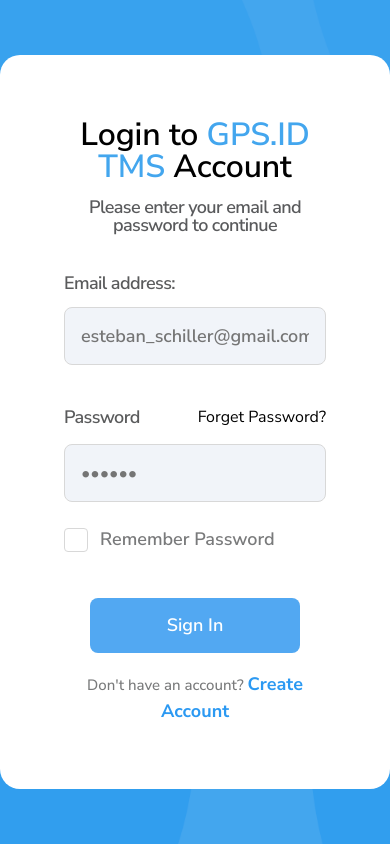
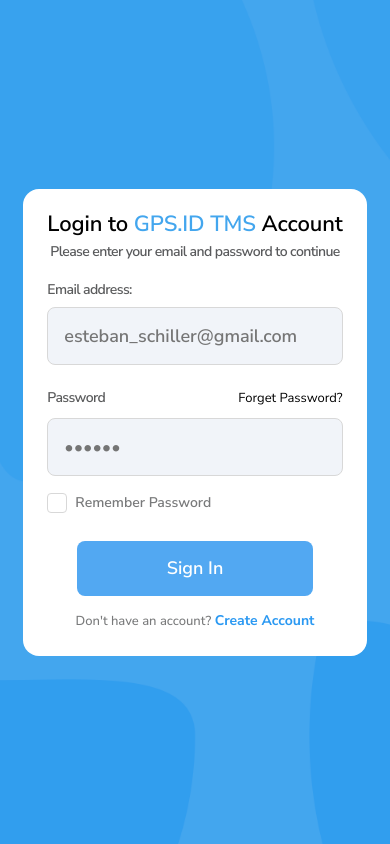
Before and after one commit to AndiMahardika/testing-superspring, a React (Vite) app: page / in a window 390 px wide. Built offline with nearby package versions, Linux system fonts and the light colour scheme.

Commit message:
feat: add responsive CSS styles for login page

```diff
--- a/src/features/authentication/components/auth.css
+++ b/src/features/authentication/components/auth.css
@@ -133,3 +133,74 @@
 .login-footer-link:hover {
   text-decoration: underline;
 }
+
+/* Mobile Responsive */
+@media (max-width: 480px) {
+  .login-card {
+    padding: 24px;
+    margin: 16px;
+    border-radius: 16px;
+  }
+
+  .login-title {
+    font-size: 22px;
+  }
+
+  .login-subtitle {
+    font-size: 14px;
+    margin-top: 10px;
+    margin-bottom: 24px;
+  }
+
+  .login-form-group {
+    margin-top: 24px;
+    gap: 10px;
+  }
+
+  .label-form {
+    font-size: 14px;
+  }
+
+  .input-field {
+    padding: 12px;
+    font-size: 14px;
+  }
+
+  .login-forgot-link {
+    font-size: 13px;
+  }
+
+  .login-remember-group {
+    margin-top: 16px;
+    margin-bottom: 28px;
+    gap: 8px;
+  }
+
+  .login-checkbox {
+    width: 20px;
+    height: 20px;
+  }
+
+  .login-checkbox:checked::after {
+    left: 6px;
+    top: 2px;
+    width: 5px;
+    height: 10px;
+  }
+
+  .login-checkbox-label {
+    font-size: 14px;
+  }
+
+  .login-footer {
+    margin-top: 14px;
+  }
+
+  .login-footer-text {
+    font-size: 13px;
+  }
+
+  .login-footer-link {
+    font-size: 14px;
+  }
+}
--- a/src/htmlcss/css/login.css
+++ b/src/htmlcss/css/login.css
@@ -214,3 +214,80 @@
   font-family: inherit;
   transition: all 0.2s ease;
 }
+
+/* Mobile Responsive */
+@media (max-width: 480px) {
+  .login-card {
+    padding: 24px;
+    margin: 16px;
+    border-radius: 16px;
+  }
+
+  .login-title {
+    font-size: 22px;
+  }
+
+  .login-subtitle {
+    font-size: 14px;
+    margin-top: 10px;
+    margin-bottom: 24px;
+  }
+
+  .login-form-group {
+    margin-top: 24px;
+    gap: 10px;
+  }
+
+  .label-form {
+    font-size: 14px;
+  }
+
+  .input-field {
+    padding: 12px;
+    font-size: 14px;
+  }
+
+  .login-forgot-link {
+    font-size: 13px;
+  }
+
+  .login-remember-group {
+    margin-top: 16px;
+    margin-bottom: 28px;
+    gap: 8px;
+  }
+
+  .login-checkbox {
+    width: 20px;
+    height: 20px;
+  }
+
+  .login-checkbox:checked::after {
+    left: 6px;
+    top: 2px;
+    width: 5px;
+    height: 10px;
+  }
+
+  .login-checkbox-label {
+    font-size: 14px;
+  }
+
+  .login-footer {
+    margin-top: 14px;
+  }
+
+  .login-footer-text {
+    font-size: 13px;
+  }
+
+  .login-footer-link {
+    font-size: 14px;
+  }
+
+  .btn-signin {
+    width: 100%;
+    padding: 12px 20px;
+    font-size: 15px;
+  }
+}
```
